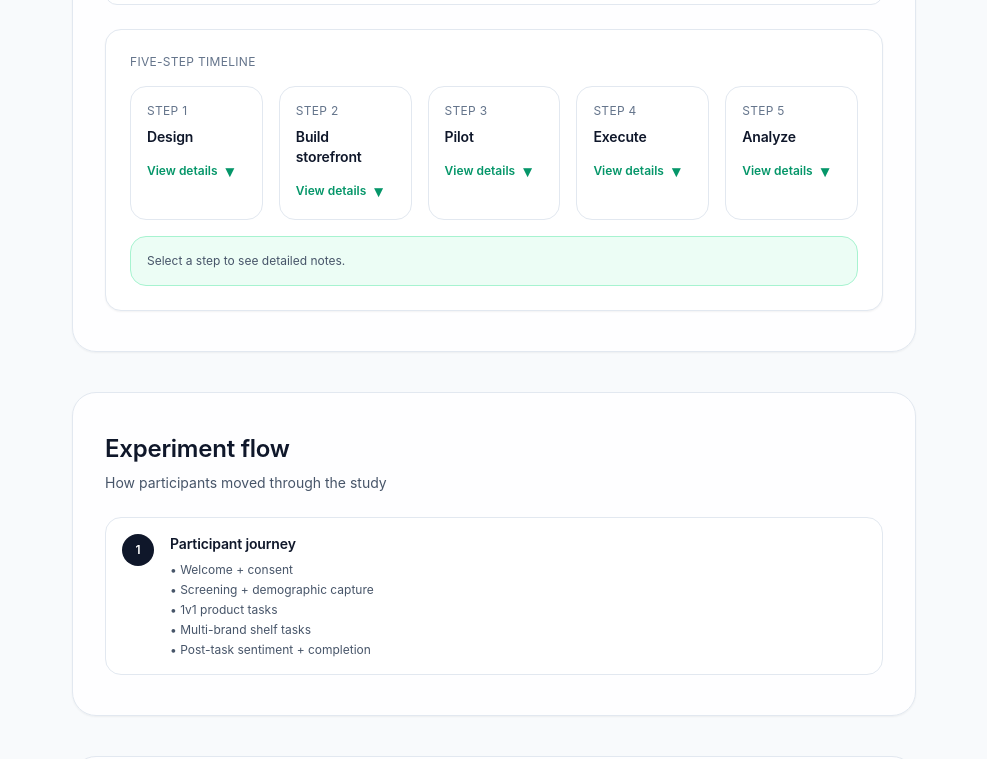
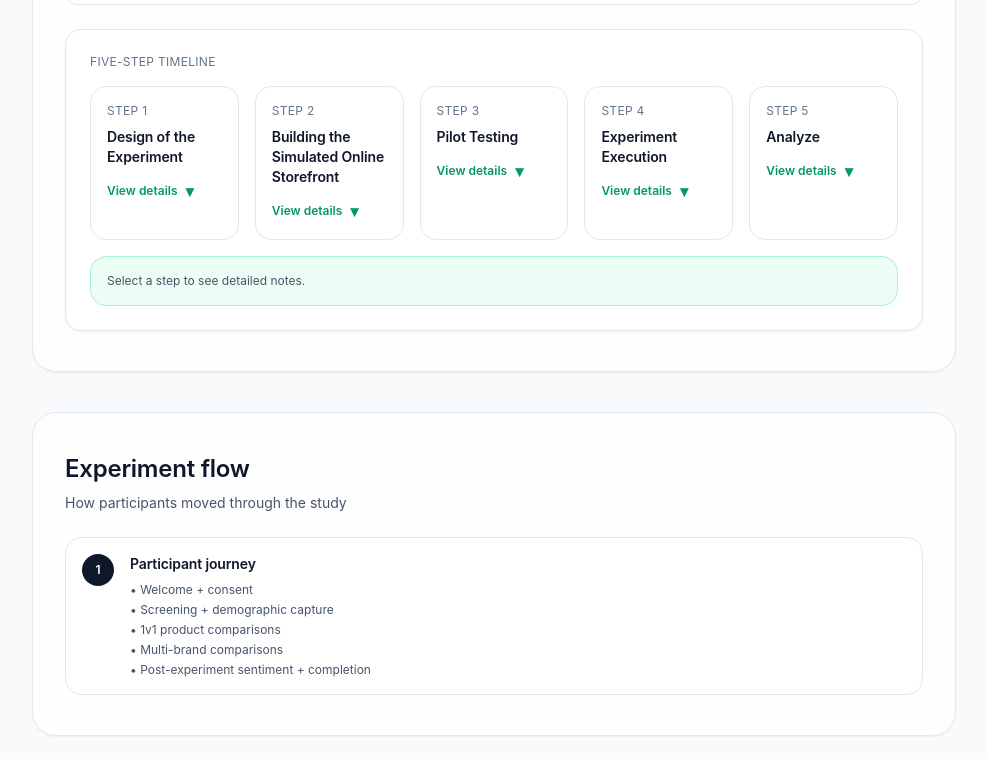
Before and after one commit to jose-laveaga/Heineken-study, a React (Vite) app: page / in a window 1280 px wide. Shown: the part 1360-2119 px from the top of the page, without its empty margins (16-1003 px from the left). Built offline with nearby package versions, Linux system fonts and the light colour scheme.

Commit message:
description changes for study design timeline

```diff
--- a/src/components/content/MethodTimeline.tsx
+++ b/src/components/content/MethodTimeline.tsx
@@ -4,6 +4,9 @@ interface Stage {
   id: string;
   title: string;
   description: string;
+  bullet_one: string;
+  bullet_two: string;
+  bullet_three: string;
 }
 
 interface MethodTimelineProps {
@@ -64,9 +67,9 @@ const MethodTimeline = ({ stages }: MethodTimelineProps) => {
             </div>
             <p className="mt-2 text-xs text-slate-600">{activeStage.description}</p>
             <ul className="mt-3 space-y-1 text-xs text-slate-600">
-              <li>• Placeholder detail point one for this step.</li>
-              <li>• Placeholder detail point two for this step.</li>
-              <li>• Placeholder detail point three for this step.</li>
+              <li>{activeStage.bullet_one}</li>
+              <li>{activeStage.bullet_two}</li>
+              <li>{activeStage.bullet_three}</li>
             </ul>
           </div>
         ) : (
--- a/src/components/layout/AppShell.tsx
+++ b/src/components/layout/AppShell.tsx
@@ -6,7 +6,7 @@ interface AppShellProps {
 
 const AppShell = ({ children }: AppShellProps) => (
   <div className="min-h-screen bg-slate-50">
-    <div className="mx-auto grid w-full max-w-6xl gap-10 px-6 pb-16 pt-24">
+    <div className="mx-auto grid flex-col gap-10 px-12 pb-16 pt-24">
       {children}
     </div>
   </div>
--- a/src/data/narrative.json
+++ b/src/data/narrative.json
@@ -9,9 +9,9 @@
     {"id": "RQ2", "text": "Which shopper segments consistently exceed defined pick-rate thresholds?"}
   ],
   "hypotheses": [
-    {"id": "H1", "text": "Sustainability cues increase mother-brand pick rates in no-price scenarios."},
-    {"id": "H2", "text": "Price parity reduces the pick-rate gap between mother brands and challengers."},
-    {"id": "H3", "text": "Higher activity shoppers over-index on Heineken pick rate thresholds."}
+    {"id": "H1", "text": "Heineken 0.0 will be chosen more frequently in the simulated purchase environment compared to a fictional non-branded 0.0 beer."},
+    {"id": "H2", "text": "Brand perception scores for Heineken will positively correlate with purchase behavior and intent for Heineken 0.0."},
+    {"id": "H3", "text": "The impact of the mother brand on purchase behavior will be stronger for regular alcohol drinkers than non-drinkers."}
   ],
   "keyTakeaways": [
     {"id": "KT1", "text": "Preference shifts are largest when sustainability cues are paired with familiar packaging."},
--- a/src/data/studyDesign.json
+++ b/src/data/studyDesign.json
@@ -1,10 +1,40 @@
 {
   "stages": [
-    {"id": "stage1", "title": "Design", "description": "Define experimental conditions, sustainability cues, and core metrics."},
-    {"id": "stage2", "title": "Build storefront", "description": "Create digital tasks for 1v1 and multi-brand selection flows."},
-    {"id": "stage3", "title": "Pilot", "description": "Validate comprehension and timing across core audiences."},
-    {"id": "stage4", "title": "Execute", "description": "Field the study across qualified respondents with quota controls."},
-    {"id": "stage5", "title": "Analyze", "description": "Model pick rates, segmentation thresholds, and sentiment themes."}
+    {
+      "id": "stage1",
+      "title": "Design of the Experiment",
+      "bullet_one":  "• The criteria and methodologies for selecting the participant sample were defined, ensuring a stratified approach to achieve representative results.",
+      "bullet_two":  "• Established comparison frameworks to assess mother brands versus non-mother brands.",
+      "bullet_three":  "•  Established the key metrics to be measured and formalized the procedures for collecting the necessary data.",
+      "description": "This foundational stage focused on establishing the methodological framework for the study."},
+    {
+      "id": "stage2",
+      "title": "Building the Simulated Online Storefront",
+      "bullet_one":  "• Design and Develop an interactive, web-based platform that mimics an actual online shopping experience.",
+      "bullet_two":  "• The core deliverable was the creation of a realistic and functional online platform where the experiment could be conducted.",
+      "bullet_three":  null,
+      "description": "This stage was dedicated to creating the experimental environment necessary to simulate the user experience."},
+    {
+      "id": "stage3",
+      "title": "Pilot Testing",
+      "bullet_one":  "• Conducted initial trials to assess the flow, clarity, and effectiveness of the defined experimental steps.",
+      "bullet_two":  "• Documented and analyzed any unforeseen technical, procedural, or participant-related problems.",
+      "bullet_three":  "• Made necessary adjustments based on pilot findings to ensure the final experiment was optimized and free of bias.",
+      "description": "Test experimental procedures. A critical stage for validating the experimental setup and protocols before full deployment"},
+    {
+      "id": "stage4",
+      "title": "Experiment Execution",
+      "bullet_one":  "• Executed the study across defined segments or groups as per the finalized protocol.",
+      "bullet_two":  "• Ensured all necessary data points were gathered accurately and efficiently using the predetermined collection methods.",
+      "bullet_three":  null,
+      "description": "The primary data collection phase focused on the systematic implementation of the finalized design."},
+    {
+      "id": "stage5",
+      "title": "Analyze",
+      "bullet_one":  "• Applied appropriate statistical methods to the collected data to test hypotheses and formulate evidence-based conclusions.",
+      "bullet_two":  "• Modeling of pick rates, segmentation thresholds, and sentiment themes.",
+      "bullet_three":  null,
+      "description": "The final stage, where raw data was translated into actionable insights and presented."}
   ],
   "experimentFlow": [
     {
@@ -13,9 +43,9 @@
       "bullets": [
         "Welcome + consent",
         "Screening + demographic capture",
-        "1v1 product tasks",
-        "Multi-brand shelf tasks",
-        "Post-task sentiment + completion"
+        "1v1 product comparisons",
+        "Multi-brand comparisons",
+        "Post-experiment sentiment + completion"
       ]
     }
   ]
```
